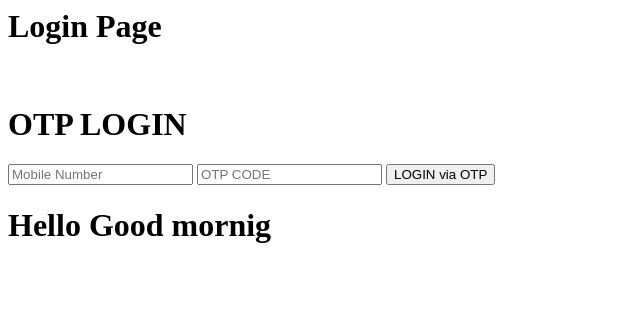
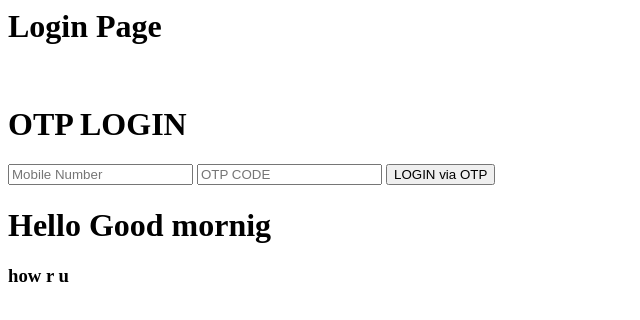
Before and after one commit to Rinkishakya/My-website, a plain HTML site: page index.html in a window 1280 px wide. Shown: the full height of the page, 0-640 px from the left. Drawn offline with Linux system fonts and the light colour scheme.

Commit message:
created freature2

```diff
--- a/index.html
+++ b/index.html
@@ -16,6 +16,7 @@
 <INPUT TYPE = "submit" value = "LOGIN via OTP" />
 
 <h1> Hello Good mornig </h1>
+<h3> how r u </h3>
 
 </body>
 
```
Also changed, not shown: feature1.txt (added).
